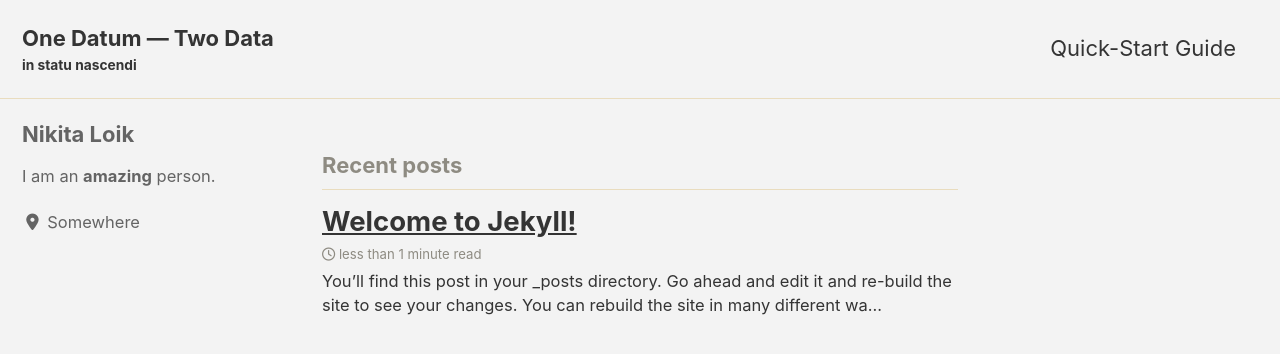
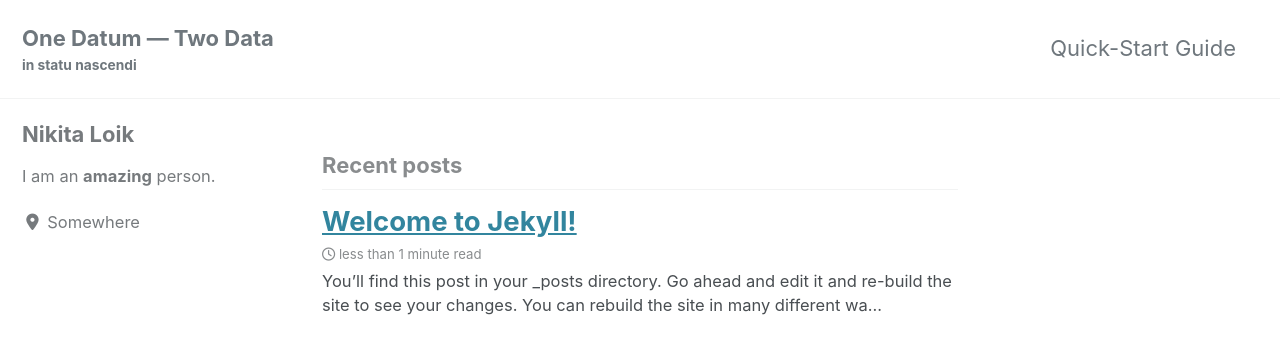
Before and after one commit to nikita-loik/one-datum-two-data, a Jekyll site: the page built from index.html, in a window 1280 px wide and 900 px high. Shown: the top 354 px of the window. Built offline with Jekyll 4.4.1, drawn with Linux system fonts in a browser that asks for light colours; cached includes are drawn as plain includes; nearby versions of some CDN libraries; the list of posts is cut into pages by our own code.

```diff
--- a/_config.yml
+++ b/_config.yml
@@ -12,7 +12,7 @@
 
 # theme                  : "minimal-mistakes-jekyll"
 # remote_theme           : "mmistakes/minimal-mistakes"
-minimal_mistakes_skin    : "dirt"  # "default", "air", "aqua", "contrast", "dark", "dirt", "neon", "mint", "plum", "sunrise"
+minimal_mistakes_skin    : "default"  # "default", "air", "aqua", "contrast", "dark", "dirt", "neon", "mint", "plum", "sunrise"
 
 # Site Settings
 locale                   : "en-GB"
@@ -23,7 +23,7 @@ name                     : "Nikita Loik"
 description              : "An amazing website."
 url                      : # the base hostname & protocol for your site e.g. "https://mmistakes.github.io"
 baseurl                  : # the subpath of your site, e.g. "/blog"
-repository               : # GitHub username/repo-name e.g. "mmistakes/minimal-mistakes"
+repository               : "nikita-loik/one-datum-two-data"  # GitHub username/repo-name e.g. "mmistakes/minimal-mistakes"
 teaser                   : # path of fallback teaser image, e.g. "/assets/images/500x300.png"
 logo                     : # path of logo image to display in the masthead, e.g. "/assets/images/88x88.png"
 masthead_title           : # overrides the website title displayed in the masthead, use " " for no title
```
